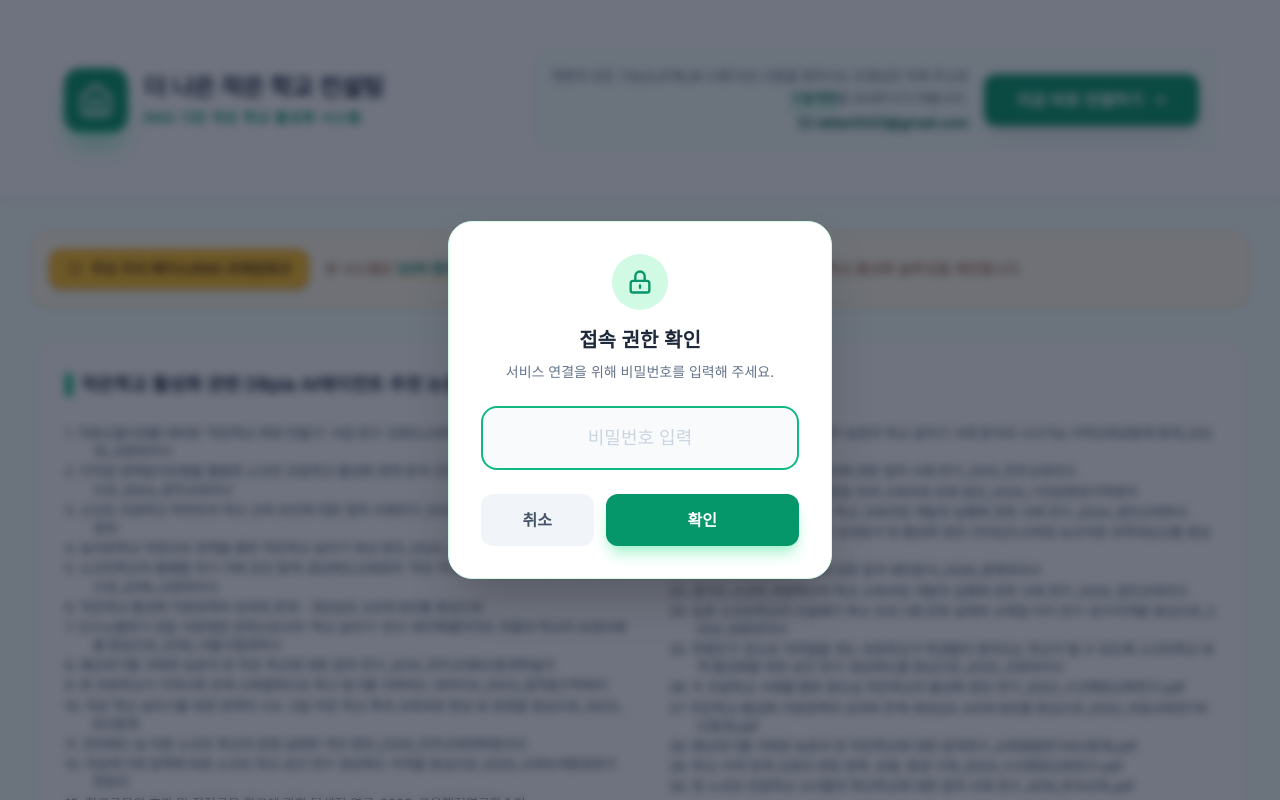
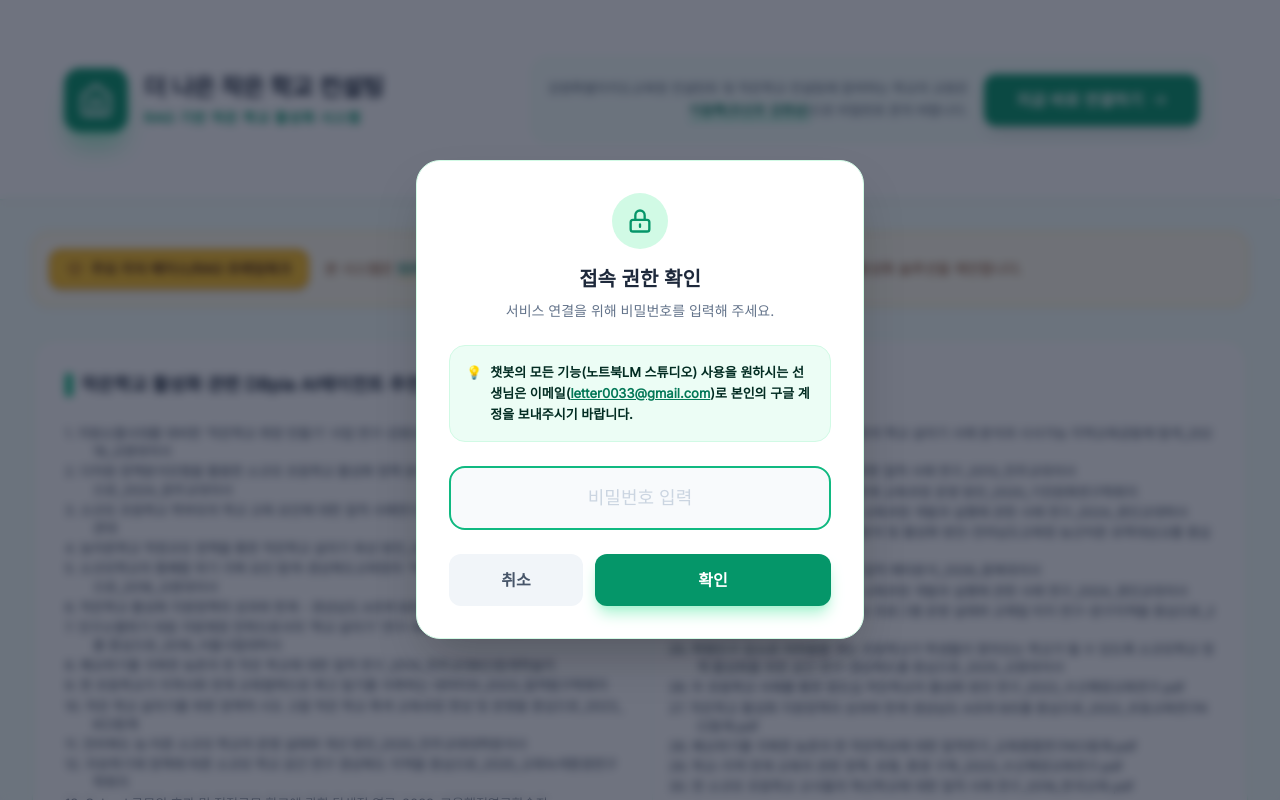
Before and after one commit to letter0033-star/consulting, a plain HTML site: page index.html in a window 1280 px wide. Both pictures are taken after a click on the button "지금 바로 연결하기". Drawn offline with nearby package versions, Linux system fonts and the light colour scheme.

```diff
--- a/index.html
+++ b/index.html
@@ -32,7 +32,7 @@
             padding-left: 1.75rem;
             text-indent: -1.75rem;
             line-height: 1.4;
-            word-break: break-all; /* keep-all에서 break-all로 변경하여 공백 없는 단어도 첫 줄부터 정렬되도록 개선 */
+            word-break: break-all;
             padding-top: 1px;
             padding-bottom: 1px;
         }
@@ -80,14 +80,8 @@
             <div class="flex flex-col sm:flex-row items-center gap-4 bg-emerald-50/50 p-3 md:p-4 rounded-2xl border border-emerald-100/50">
                 <div class="text-center sm:text-right">
                     <p class="text-slate-600 text-[11px] md:text-[13px] font-medium leading-relaxed">
-                        챗봇의 모든 기능(노트북LM 스튜디오) 사용을 원하시는 선생님은 아래 주소로<br class="hidden md:block">
-                        <span class="font-bold text-emerald-700 underline decoration-emerald-300 decoration-2 underline-offset-4">구글계정</span>을 보내주시기 바랍니다.
-                    </p>
-                    <p class="text-emerald-800 font-extrabold text-xs md:text-sm mt-1 flex items-center justify-center sm:justify-end gap-1">
-                        <svg xmlns="http://www.w3.org/2000/svg" class="h-4 w-4" fill="none" viewBox="0 0 24 24" stroke="currentColor">
-                            <path stroke-linecap="round" stroke-linejoin="round" stroke-width="2" d="M3 8l7.89 5.26a2 2 0 002.22 0L21 8M5 19h14a2 2 0 002-2V7a2 2 0 00-2-2H5a2 2 0 00-2-2v10a2 2 0 002 2z" />
-                        </svg>
-                        letter0033@gmail.com
+                        강원특별자치도교육청 컨설턴트 및 작은학교 컨설팅에 참여하는 학교의 교원은<br class="hidden md:block">
+                        <span class="font-bold text-emerald-700 underline decoration-emerald-300 decoration-2 underline-offset-4">이음톡(모산초 김영삼)</span>으로 비밀번호 문의 바랍니다.
                     </p>
                 </div>
 
@@ -145,7 +139,7 @@
                             <div class="paper-item">10. 작은 학교 살리기를 위한 정책적 시도 고찰 작은 학교 특색 교육과정 편성 및 운영을 중심으로_2023_KCI등재</div>
                             <div class="paper-item">11. 전라북도 농·어촌 소규모 학교의 운영 실태와 개선 방안_2020_전주교대대학원석사</div>
                             <div class="paper-item">12. 자유학기제 정책에 따른 소규모 학교 공간 연구 경상북도 지역을 중심으로_2025_교육녹색환경연구학회지</div>
-                            <div class="paper-item">13. 학교규모의 효과 및 적정규모 학교에 관한 탐색적 연구_2023_교육행정연구학술지</div>
+                            <div class="paper-item">13. School 규모의 효과 및 적정규모 학교에 관한 탐색적 연구_2023_교육행정연구학술지</div>
                             <div class="paper-item">14. 작은학교 재학 여부에 따른 교육적 특성 분석 전남교육종단연구를 중심으로_2024_한국교육정치학회</div>
                             <div class="paper-item">15. 적정규모학교 육성정책의 수혜당사자에 대한 실효성과 대안 탐색-경상도 지역을 중심으로_2017_교원대석사</div>
                             <div class="paper-item">16. 지역사회 소규모학교 살리기 정책 방향과 해결과제_2019_콘텐츠학회KCI등재</div>
@@ -241,7 +235,7 @@
 
     <!-- 비밀번호 입력 모달 -->
     <div id="passwordModal" class="fixed inset-0 z-[100] hidden bg-slate-900/60 backdrop-blur-sm flex items-center justify-center p-4">
-        <div class="bg-white rounded-3xl shadow-2xl max-w-sm w-full p-8 modal-enter border border-emerald-100">
+        <div class="bg-white rounded-3xl shadow-2xl max-w-md w-full p-8 modal-enter border border-emerald-100">
             <div class="text-center mb-6">
                 <div class="w-14 h-14 bg-emerald-100 rounded-full flex items-center justify-center mx-auto mb-4">
                     <svg xmlns="http://www.w3.org/2000/svg" class="h-7 w-7 text-emerald-600" fill="none" viewBox="0 0 24 24" stroke="currentColor">
@@ -250,6 +244,16 @@
                 </div>
                 <h3 class="text-xl font-extrabold text-slate-800">접속 권한 확인</h3>
                 <p class="text-slate-500 text-sm mt-2 font-medium">서비스 연결을 위해 비밀번호를 입력해 주세요.</p>
+            </div>
+
+            <!-- 신규 구글 계정 등록 안내 정보 카드 추가 -->
+            <div class="bg-emerald-50 border border-emerald-100 rounded-2xl p-4 mb-6">
+                <p class="text-emerald-950 text-xs sm:text-[13px] font-semibold leading-relaxed text-left flex items-start gap-2">
+                    <span class="text-emerald-600 select-none">💡</span>
+                    <span>
+                        챗봇의 모든 기능(노트북LM 스튜디오) 사용을 원하시는 선생님은 이메일(<span class="text-emerald-700 underline font-bold">letter0033@gmail.com</span>)로 본인의 구글 계정을 보내주시기 바랍니다.
+                    </span>
+                </p>
             </div>
 
             <div class="space-y-4">
```
